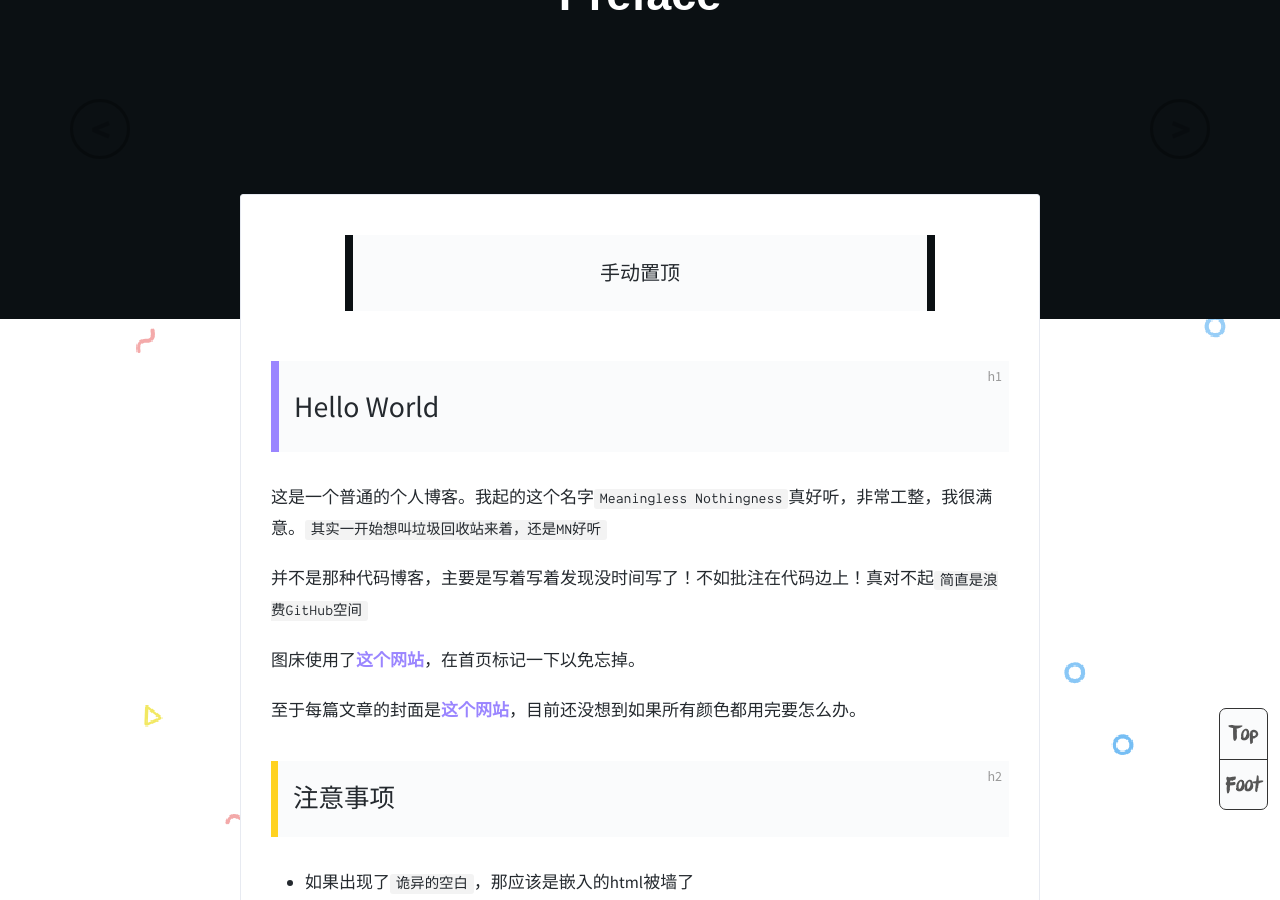
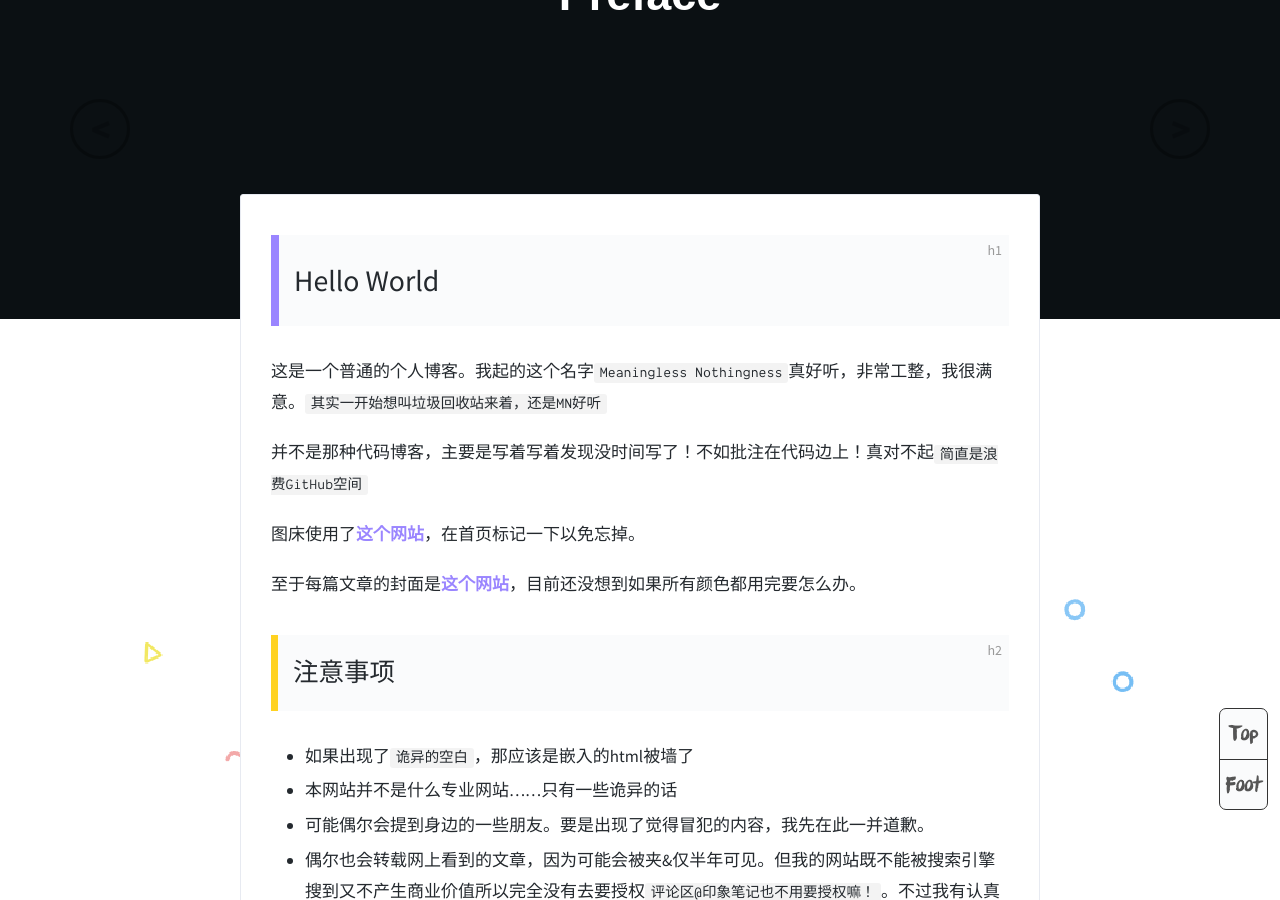
Before and after one commit to ChloriteBot/ChloriteBot.github.io, a Jekyll site: the page built from _posts/2222-01-01-Preface.md, in a window 1280 px wide and 900 px high, scrolled down 306 px. Built offline with Jekyll 4.4.1, drawn with Linux system fonts in a browser that asks for light colours; comment, search, counter and statistics services are not loaded.

Commit message:
modified:   _posts/2222-01-01-Preface.md

```diff
--- a/_posts/2222-01-01-Preface.md
+++ b/_posts/2222-01-01-Preface.md
@@ -1,8 +1,8 @@
 ---
 layout: post
 title: "Preface"
-subtitle: '手动置顶'
-date:   2222-01-01 16:05:24
+date:   2022-01-01 16:05:24
+pinned: true
 tags: Meaningless
 color: 'rgb(11,16,19)'
 cover: '/assets/top.png'
```
